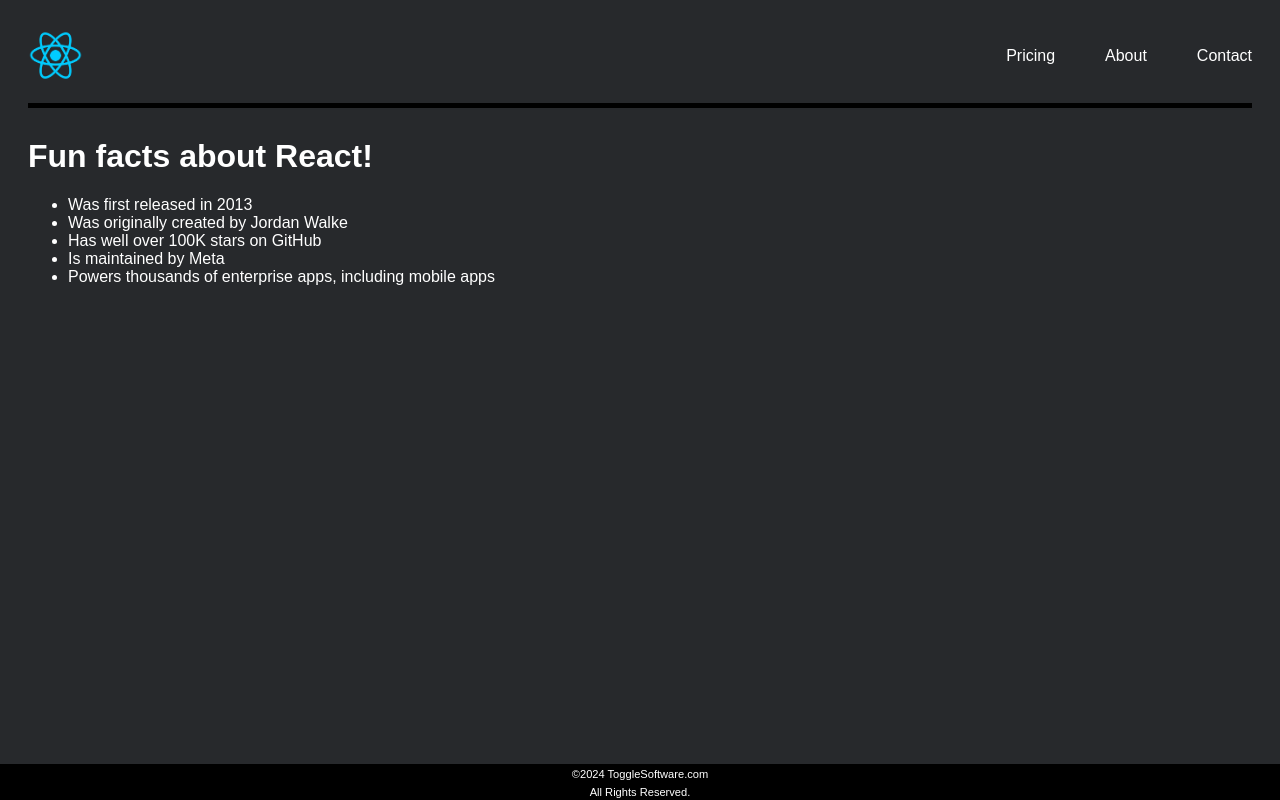
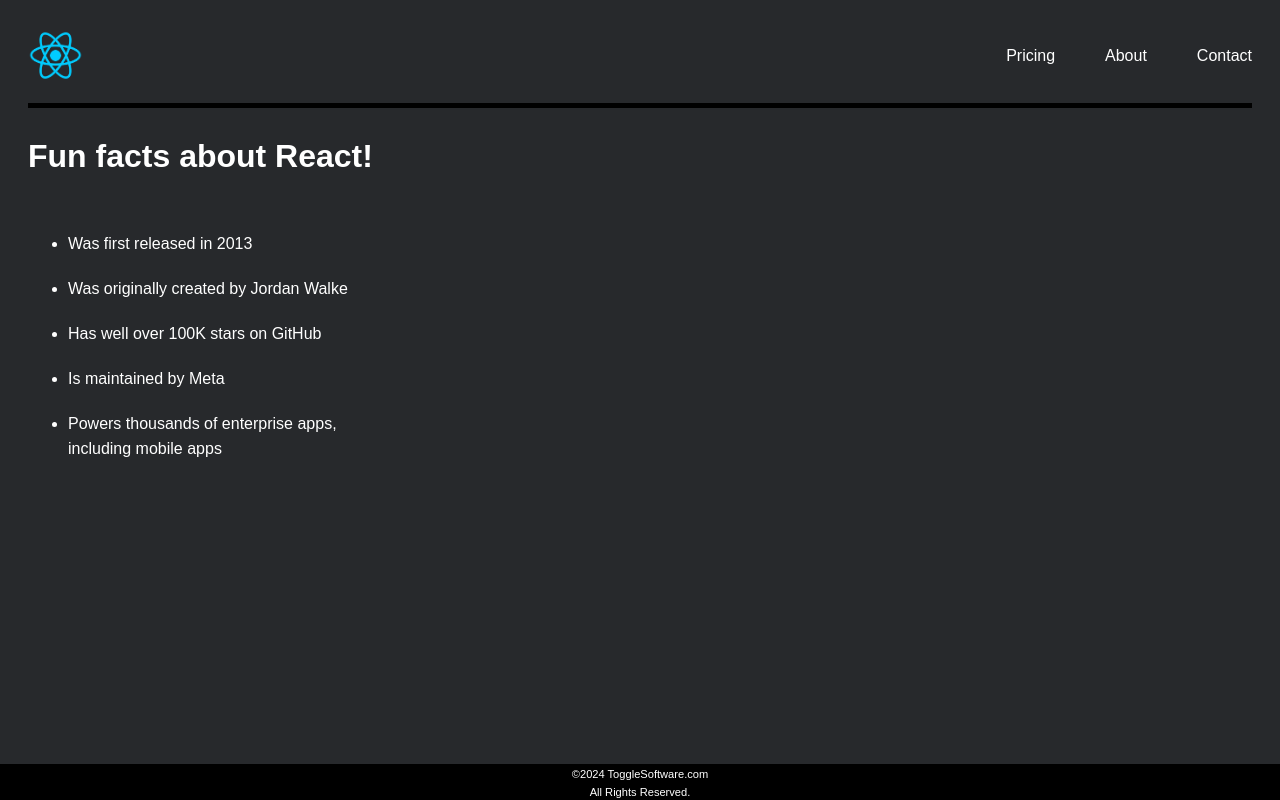
Before and after one commit to DanielAlvarez2/react19, a React (Vite) app in the folder first-react/: page / in a window 1280 px wide. Built offline with nearby package versions, Linux system fonts and the light colour scheme.

Commit message:
fcc React 19 Section 1 Lesson 23 styling with CSS

```diff
--- a/first-react/src/MainContent.jsx
+++ b/first-react/src/MainContent.jsx
@@ -2,7 +2,7 @@
     return(
       <main>
       <h1>Fun facts about React!</h1>
-      <ul>
+      <ul className="facts-list">
         <li>Was first released in 2013</li>
         <li>Was originally created by Jordan Walke</li>
         <li>Has well over 100K stars on GitHub</li>
--- a/first-react/src/index.css
+++ b/first-react/src/index.css
@@ -13,6 +13,16 @@
   display:flex;
   list-style:none;
   gap:50px;
+}
+
+.facts-list{
+  margin-top: 46px;
+  max-width:325px;
+}
+
+.facts-list > li{
+  padding-block:10px;
+  line-height:25px;
 }
 
 .logo-navbar{
```
